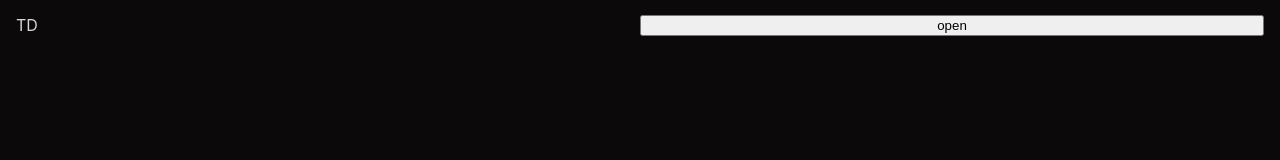
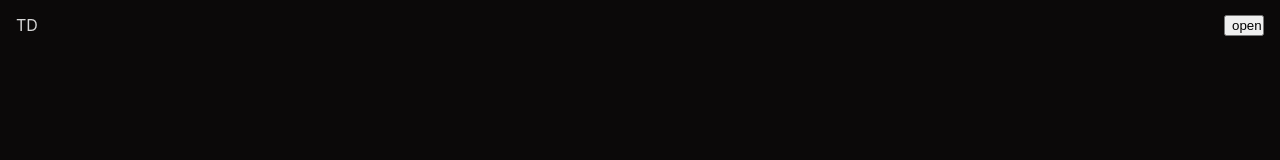
Before and after one commit to Tsedhondup/Portfolio, a React (Create React App) app: page / in a window 1280 px wide. Shown: the top 160 px of the page. Built offline with nearby package versions, Linux system fonts and the light colour scheme.

Commit message:
open button's width changed

```diff
--- a/src/Components/Header/Header.scss
+++ b/src/Components/Header/Header.scss
@@ -34,8 +34,11 @@
 }
 // Navigation buttons
 .nav-button-container {
-  // Buttons
-  &__close {
-    display: none;
+  display: flex;
+  justify-content: flex-end;
+  // Button
+  &__open {
+    width: 40px;
+    text-align: center;
   }
 }
```
